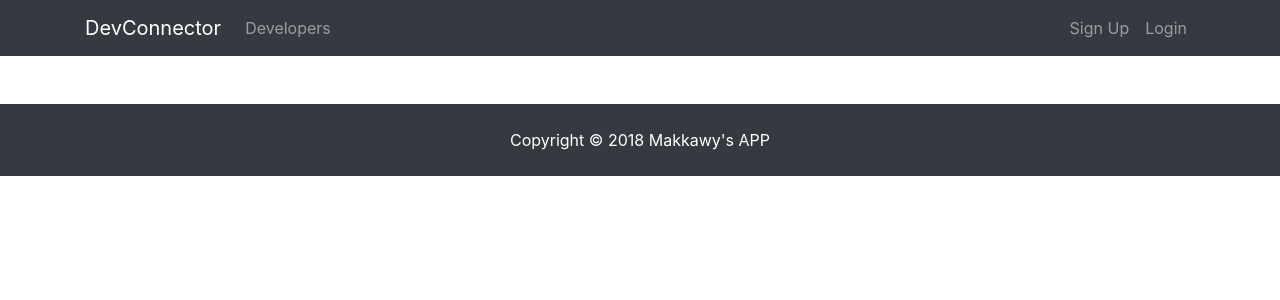
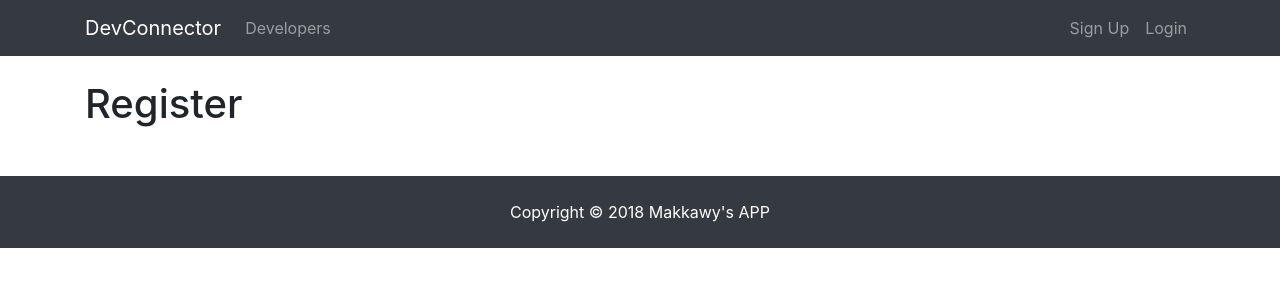
Before and after one commit to makkawysaleh/finalWebSec, a React (Create React App) app in the folder client/: page /register in a window 1280 px wide. Shown: the top 300 px of the page. Built offline with nearby package versions, Linux system fonts and the light colour scheme.

Commit message:
add route to login component as well as register in App.js

```diff
--- a/client/src/App.js
+++ b/client/src/App.js
@@ -4,6 +4,8 @@
 import Navbar from './components/layout/Navbar';
 import Footer from './components/layout/Footer';
 import Landing from './components/layout/Landing';
+import Register from './components/auth/Register';
+import Login from './components/auth/Login';
 
 import './App.css';
 
@@ -14,6 +16,10 @@
         <div className="App">
           <Navbar />
           <Route exact path="/" component={Landing} />
+          <div className="container">
+            <Route exact path="/register" component={Register} />
+            <Route exact path="/login" component={Login} />
+          </div>
           <Footer />
         </div>
       </Router>
--- a/client/src/components/auth/Login.js
+++ b/client/src/components/auth/Login.js
@@ -0,0 +1,12 @@
+import React, { Component } from 'react';
+
+class Login extends Component {
+  render() {
+    return (
+      <div>
+        <h1>Login</h1>
+      </div>
+    );
+  }
+}
+export default Login;
--- a/client/src/components/auth/Register.js
+++ b/client/src/components/auth/Register.js
@@ -0,0 +1,12 @@
+import React, { Component } from 'react';
+
+class Register extends Component {
+  render() {
+    return (
+      <div>
+        <h1>Register</h1>
+      </div>
+    );
+  }
+}
+export default Register;
```
